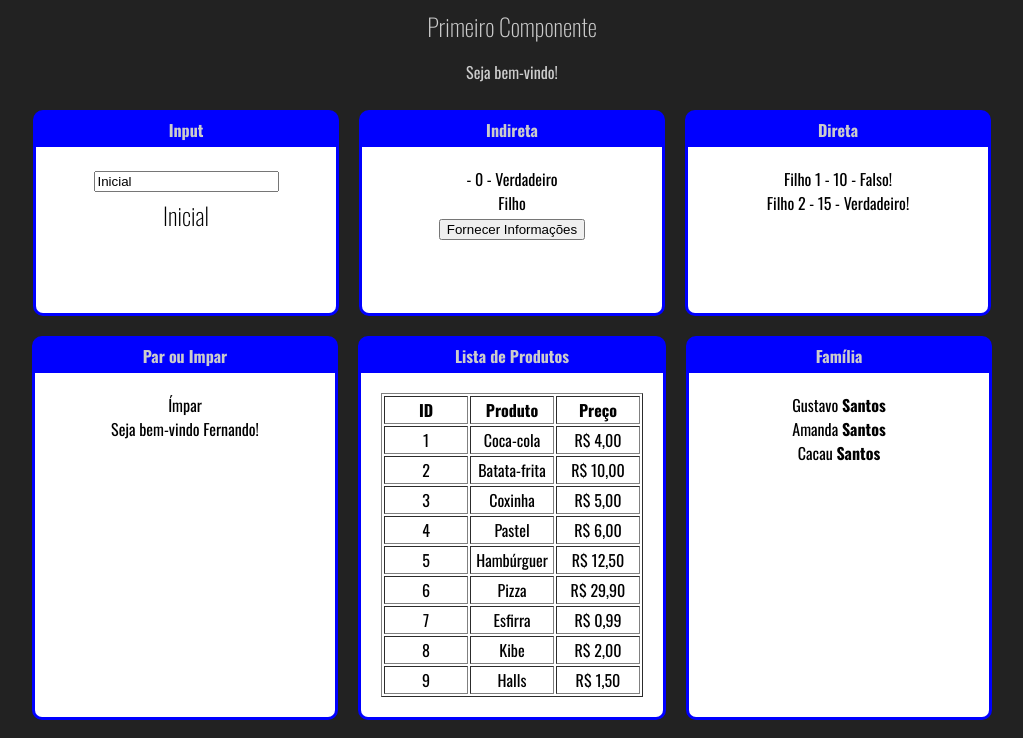
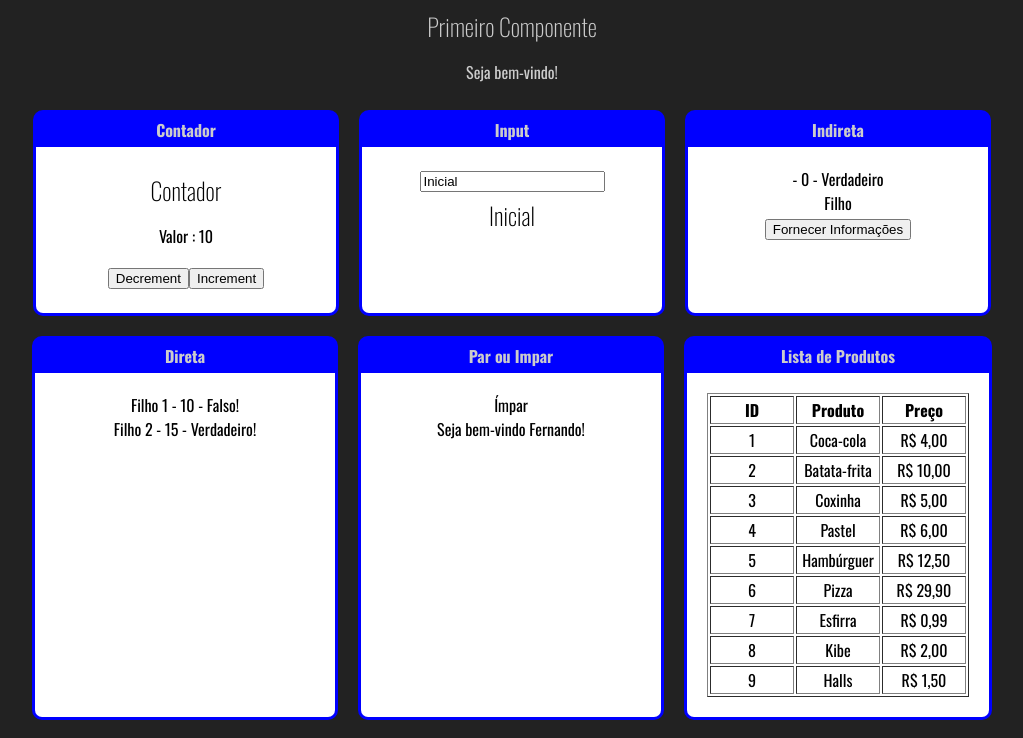
Before and after one commit to Guga-Santos/Udemy-Fundamentos-React, a React (Create React App) app: page / in a window 1280 px wide. Shown: the top 738 px of the page, without its empty margins (128-1151 px from the left). Built offline with nearby package versions, Linux system fonts and the light colour scheme.

Commit message:
fundamentos - Contador 01

```diff
--- a/src/App.jsx
+++ b/src/App.jsx
@@ -8,6 +8,7 @@ import DiretaPai from "./components/comunicacao/DiretaPai";
 import IndiretaPai from "./components/comunicacao/IndiretaPai";
 import ParOuImpar from "./components/condicional/ParOuImpar";
 import UsuarioInfo from "./components/condicional/UsuarioInfo";
+import Contador from "./components/contador/contador";
 import Input from "./components/formulario/Input";
 import Card from "./components/layout/Card";
 import './index.css';
@@ -17,7 +18,10 @@ export default function App(props) {
     <div >
     <Primeiro />
     <div className="Cards">
-    <Card titulo="Input">
+      <Card titulo="Contador">
+        <Contador numeroInicial={10} pace={3}/>
+      </Card>
+      <Card titulo="Input">
         <Input />
       </Card>
       <Card titulo="Indireta">
--- /dev/null
+++ b/src/components/contador/contador.jsx
@@ -0,0 +1,41 @@
+import { Component } from "react";
+
+export default class Contador extends Component {
+  state ={
+    numero: this.props.numeroInicial || 0,
+    pace: this.props.pace || 1,
+  }
+
+  increment() {
+    this.setState({
+      numero: this.state.numero + this.state.pace
+    })
+  }
+
+  decrement() {
+    this.setState({
+      numero: this.state.numero - this.state.pace > 0
+      ? this.state.numero - this.state.pace : 0
+    })
+  }
+
+  render() {
+    return (
+      <div>
+        <h2>Contador</h2>
+        <p>Valor : { this.state.numero }</p>
+        <div>
+          <button
+          type="button"
+          onClick={ () => this.decrement()}
+          disabled={this.state.numero < 1}
+          >Decrement</button>
+          <button
+          type="button"
+          onClick={ () => this.increment()}
+          >Increment</button>
+        </div>
+      </div>
+    )
+  }
+}
```
